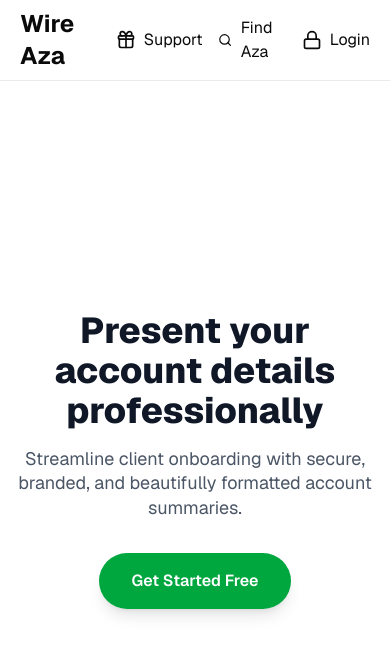
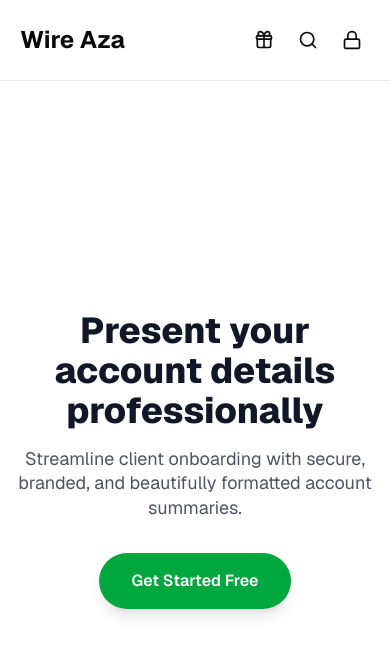
Before and after one commit to fisayo-dev/wire-aza, a Next.js app: page / in a window 390 px wide. Shown: the top 654 px of the page. Built offline with nearby package versions, Linux system fonts and the light colour scheme.

Commit message:
style: make header icons responsive

```diff
--- a/components/wire-aza/Header.tsx
+++ b/components/wire-aza/Header.tsx
@@ -17,7 +17,9 @@ const Header = () => {
               className="flex rounded-2xl transition-all cursor-pointer   hover:text-gray-600 items-center space-x-2 "
             >
               {link.icon}
-              <span>{link.title}</span>
+              <span className="hidden md:block">
+                {link.title}
+              </span>
             </div>
           ))}
         </div>
```
